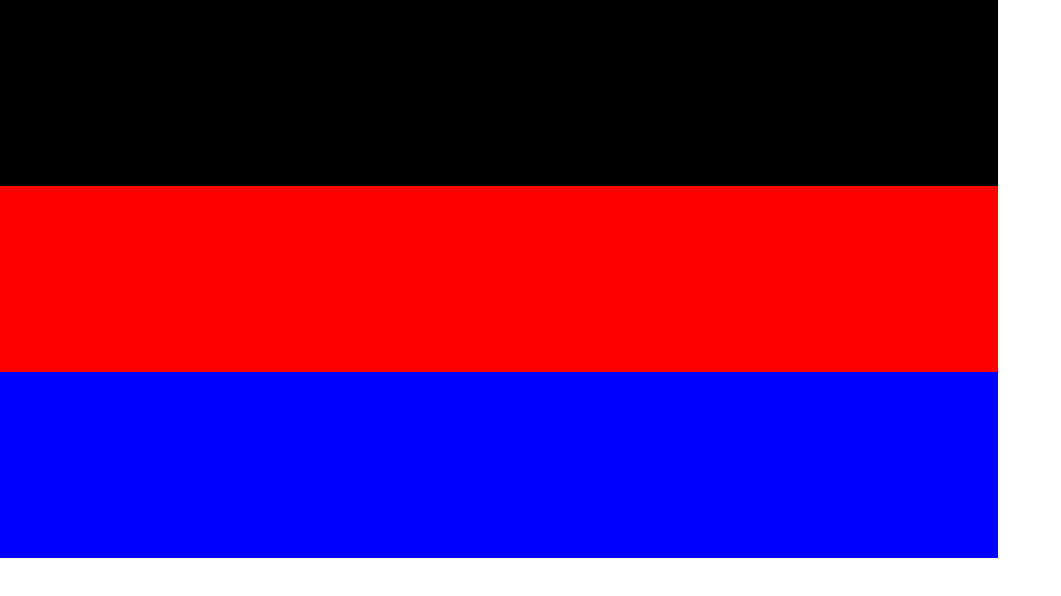
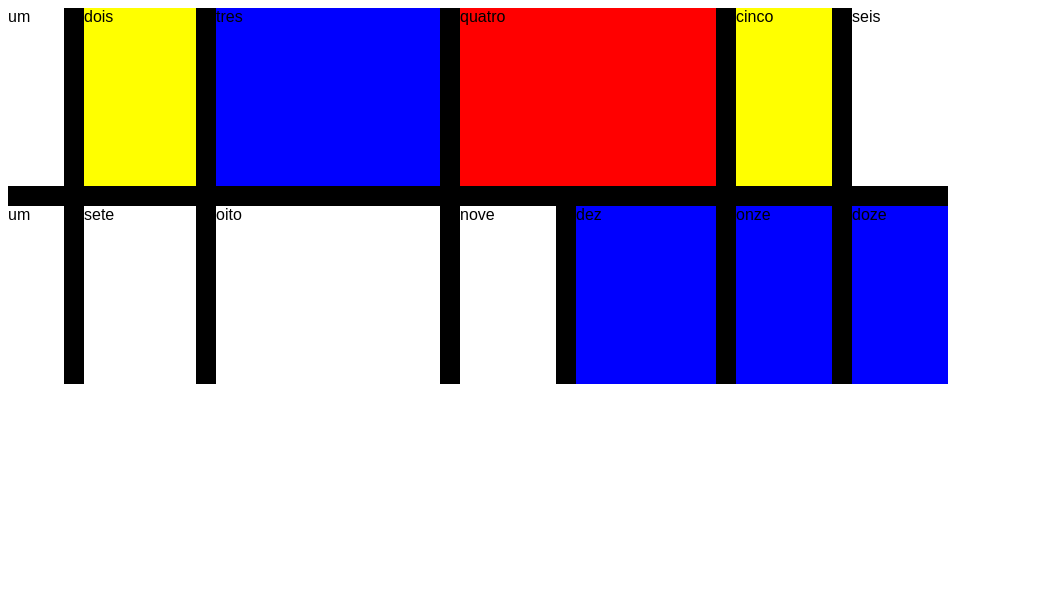
Before and after one commit to wagnerrafa/desafioCssGrid, a plain HTML site: page index.html in a window 1280 px wide. Shown: the whole page, without its empty margins (0-1061 px from the left). Drawn offline with Linux system fonts and the light colour scheme.

Commit message:
segundo container

```diff
--- a/index.html
+++ b/index.html
@@ -8,7 +8,7 @@
     <link rel="stylesheet" href="style.css">
 </head>
 <body>
-        <nav>
+        <!-- <nav>
 
         </nav>
 
@@ -16,9 +16,44 @@
 
             </section>
             <footer>
+                    <aside></aside>
 
             </footer>
+            <aside></aside>
+             -->
 
+             <div class="page">
+
+
+                        <!-- <div class="item right">Right</div>
+                        <div class="item footer">Footer</div>
+                        <div class="item batata">batata</div> -->
+                        <div class="item um">um</div>
+                        <div class="item dois">dois</div>
+                        <div class="item tres">tres</div>
+                        <div class="item quatro">quatro</div>
+                        <div class="item cinco">cinco</div>
+                        <div class="item seis">seis</div>
+                        <!-- <div class="item sete">sete</div>
+                        <div class="item oito">oito</div>
+                        <div class="item nove">nove</div>
+                        <div class="item dez">dez</div>
+                        <div class="item onze">onze</div> -->
+                      </div>
+                      <div class="page1">
+
+
+                                <!-- <div class="item right">Right</div>
+                                <div class="item footer">Footer</div>
+                                <div class="item batata">batata</ -->
+                                <div class="item um">um</div>
+                                <div class="item sete">sete</div>
+                                <div class="item oito">oito</div>
+                                <div class="item nove">nove</div>
+                                <div class="item dez">dez</div>
+                                <div class="item onze">onze</div>
+                                <div class="item doze">doze</div>
+                              </div>
 
             <!-- <header>
                     <div class="item">1</div>
--- a/style.css
+++ b/style.css
@@ -1,27 +1,118 @@
-
+/*
 body{
     display: grid;
     width: 800px;
     height: 564px;
     grid-template-areas: "nav nav nav nav nav nav"
-                        "section section section section section section"
-                        "footer footer footer footer footer footer ";
+                        "section section section section section aside "
+                        "footer footer footer footer footer aside";
     grid-template-rows: 33% 33% 33%;
     grid-template-columns: 7vw 10vw 20vw 25vw 8vw 8vw;
     margin: 0;
     padding: 0;
+    grid-gap: 10px;
 
 }
-nav {grid-area: nav;
+nav {
+    grid-area: nav;
     background-color: black;
-    display: flex;
  }
-section {
+
+ section {
     grid-area: section;
     background-color: red;
-    display: flex;
 }
-footer{ grid-area: footer;
-        background-color: blue;
-        display: flex;
+footer{
+    grid-area: footer;
+    background-color: blue;
+    text-align: center;
     }
+.aside{
+    grid-area: aside;
+    background-color: yellow;
+
+}
+
+  */
+  body{
+    width: 800px;
+    height: 564px;
+    display: grid;
+    grid-template-rows: 33.3% 33.3% 33.3%;
+  }
+  .page {
+
+    display: grid;
+    font-family: Arial, sans-serif;
+    grid-gap: 20px;
+    padding-bottom: 10px;
+    grid-template-areas:
+        'um dois tres quatro cinco seis'
+        /* 'um sete oito nove dez onze'
+        'um footer footer footer footer footer'
+        'um batata batata batata batata batata'; */;
+    background-color: black;
+    grid-template-columns: 3.5rem 7rem 14rem 16rem 6rem 6rem;
+
+}
+.page1 {
+
+    display: grid;
+    font-family: Arial, sans-serif;
+    grid-gap: 20px;
+
+    grid-template-areas:'um sete oito nove dez onze doze'
+
+        /* 'um sete oito nove dez onze'
+        'um footer footer footer footer footer'
+        'um batata batata batata batata batata'; */;
+    background-color: black;
+    grid-template-columns: 3.5rem 7rem 14rem 6rem 8.75rem 6rem 6rem;
+    padding-top: 10px;
+
+    /* grid-template-rows: 33.3%; */
+}
+
+.um { grid-area: um;
+background-color: white;
+}
+
+.footer { grid-area: footer; }
+.batata {
+    grid-area: batata;
+    background-color: blue;
+}
+.dois {
+    grid-area: dois;
+    background-color: yellow;
+}
+.tres {grid-area: tres;
+    background-color: blue;
+}
+.quatro {grid-area: quatro;
+    background-color: red;
+}
+.cinco {grid-area: cinco;
+    background-color: yellow;
+}
+.seis {grid-area: seis;
+    background-color: white;
+}
+.sete { grid-area: sete;
+    background-color: white;
+}
+.oito {grid-area: oito;
+    background-color: white;
+}
+.nove { grid-area: nove;
+    background-color: white;
+}
+.dez { grid-area: dez;
+    background-color:blue;
+}
+.onze { grid-area: onze;
+    background-color:blue;
+}
+.doze { grid-area: doze;
+    background-color:blue;
+}
```
